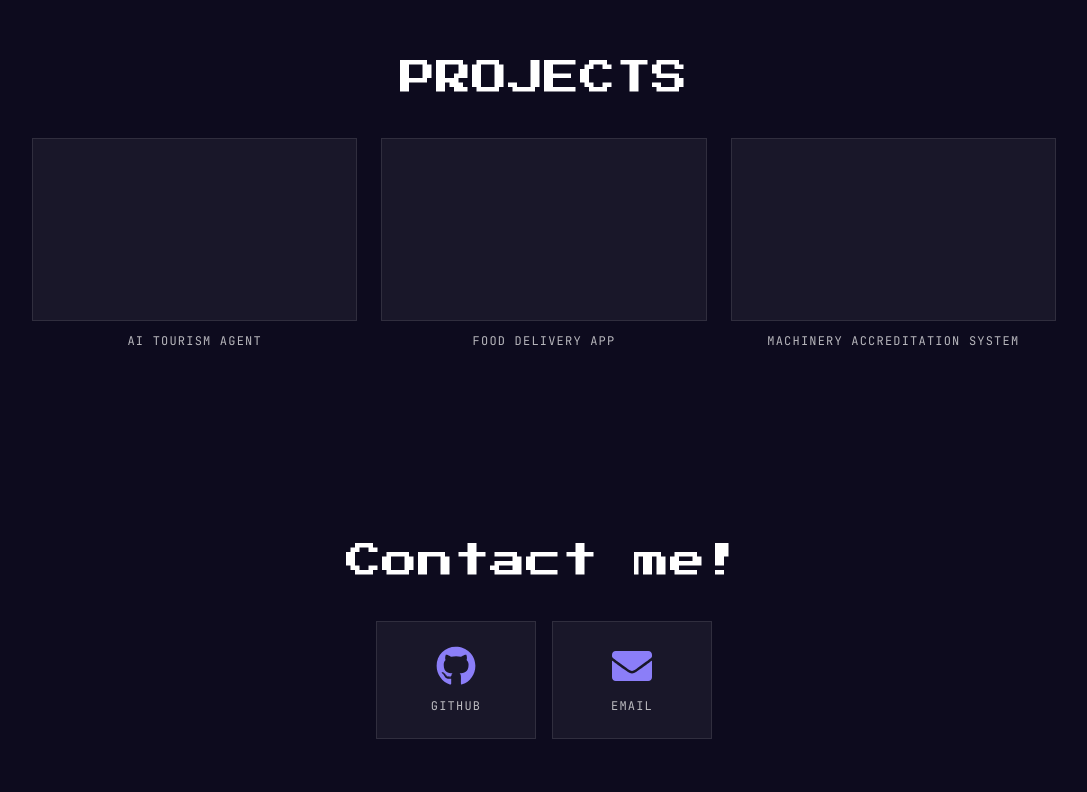
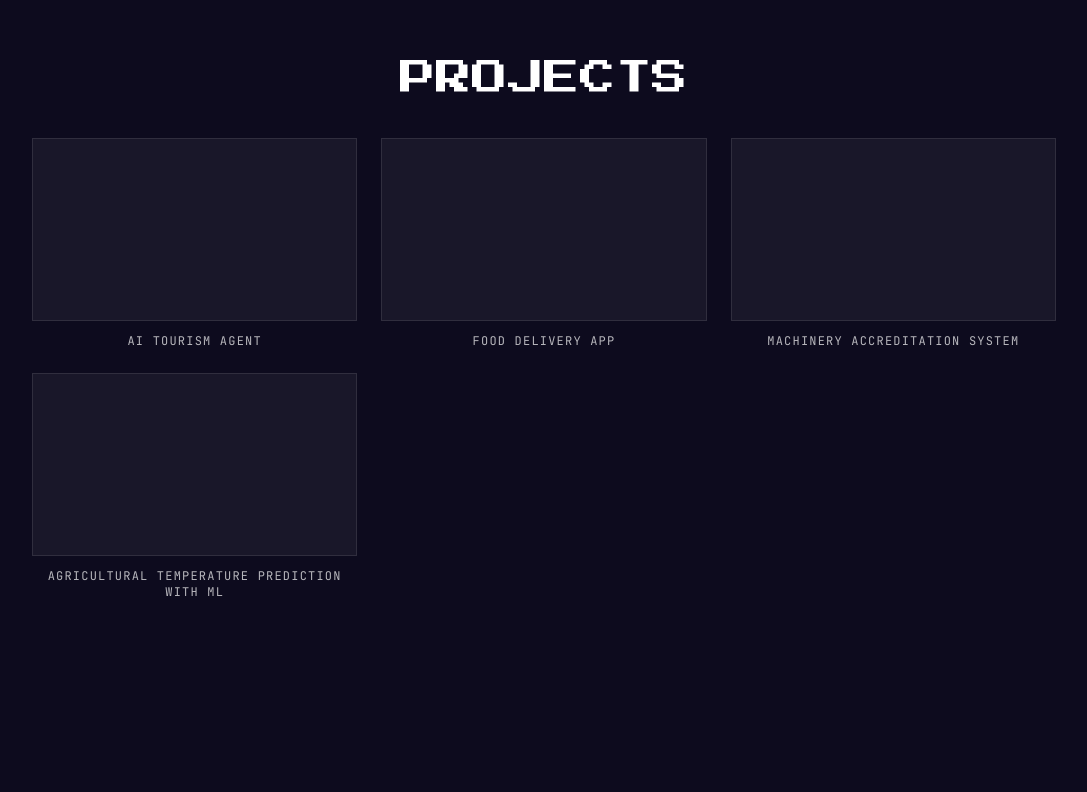
Before and after one commit to julioo19/julioo19.github.io, a React (Vite) app: page / in a window 1280 px wide. Shown: the part 1764-2556 px from the top of the page, without its empty margins (96-1183 px from the left). Built offline with nearby package versions, Linux system fonts and the light colour scheme.

Commit message:
Agregar otro proyecto a la lista de proyectos

```diff
--- a/src/components/sections/Projects.tsx
+++ b/src/components/sections/Projects.tsx
@@ -2,6 +2,7 @@ const projects = [
   { name: 'AI Tourism Agent' },
   { name: 'Food Delivery App' },
   { name: 'Machinery Accreditation System' },
+  { name: 'Agricultural Temperature Prediction with ML' },
 ];
 
 const Projects = () => {
```
